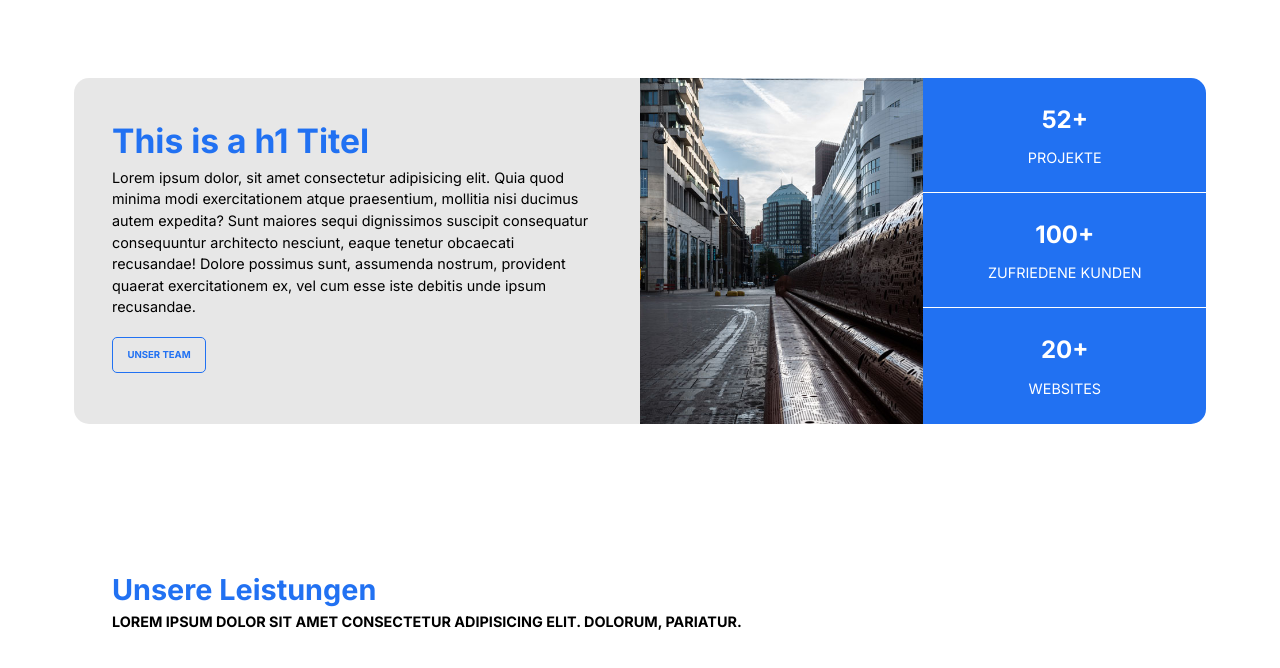
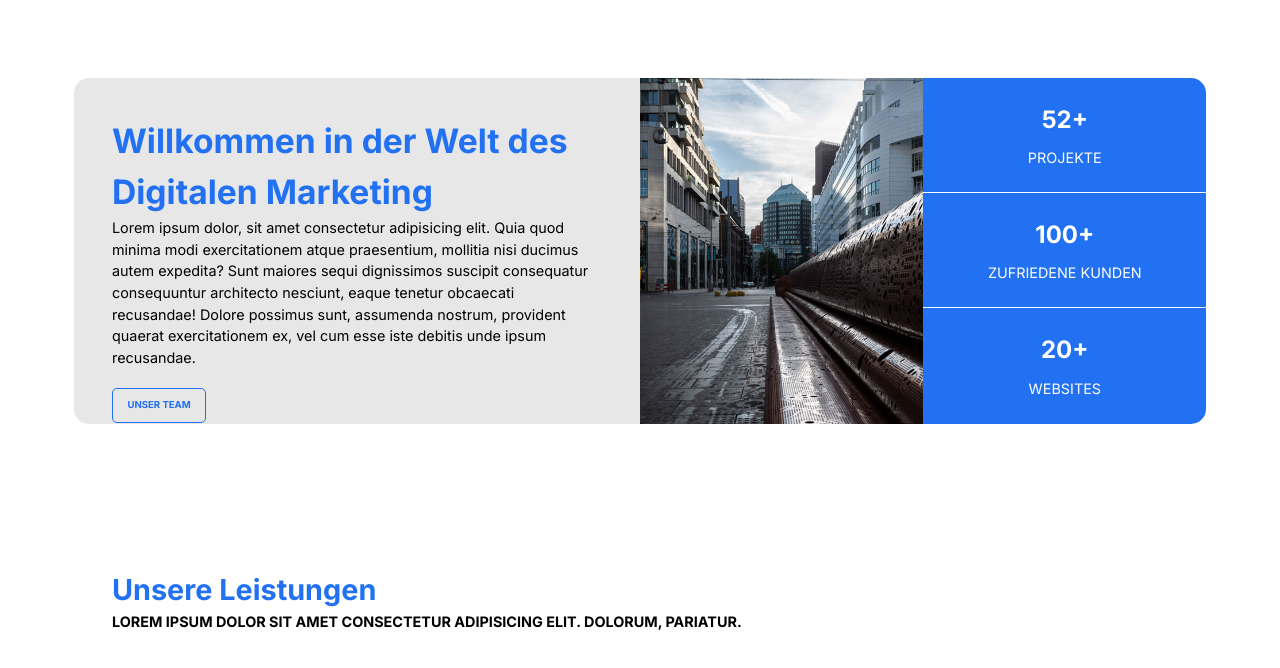
Before and after one commit to Andres-Dri/more-and-more, a plain HTML site: page agentur_website/index.html in a window 1280 px wide. Shown: the part 66-734 px from the top of the page. Drawn offline with Linux system fonts and the light colour scheme.

Commit message:
Add files via upload

```diff
--- a/agentur_website/index.html
+++ b/agentur_website/index.html
@@ -68,7 +68,8 @@
       <div class="overall-layout">
         <div class="hero-content">
           <div class="hero-text">
-            <h1>This is a h1 Titel</h1>
+            <h1>Willkommen in der Welt des Digitalen Marketing</h1>
+
             <p>
               Lorem ipsum dolor, sit amet consectetur adipisicing elit. Quia
               quod minima modi exercitationem atque praesentium, mollitia nisi
```
